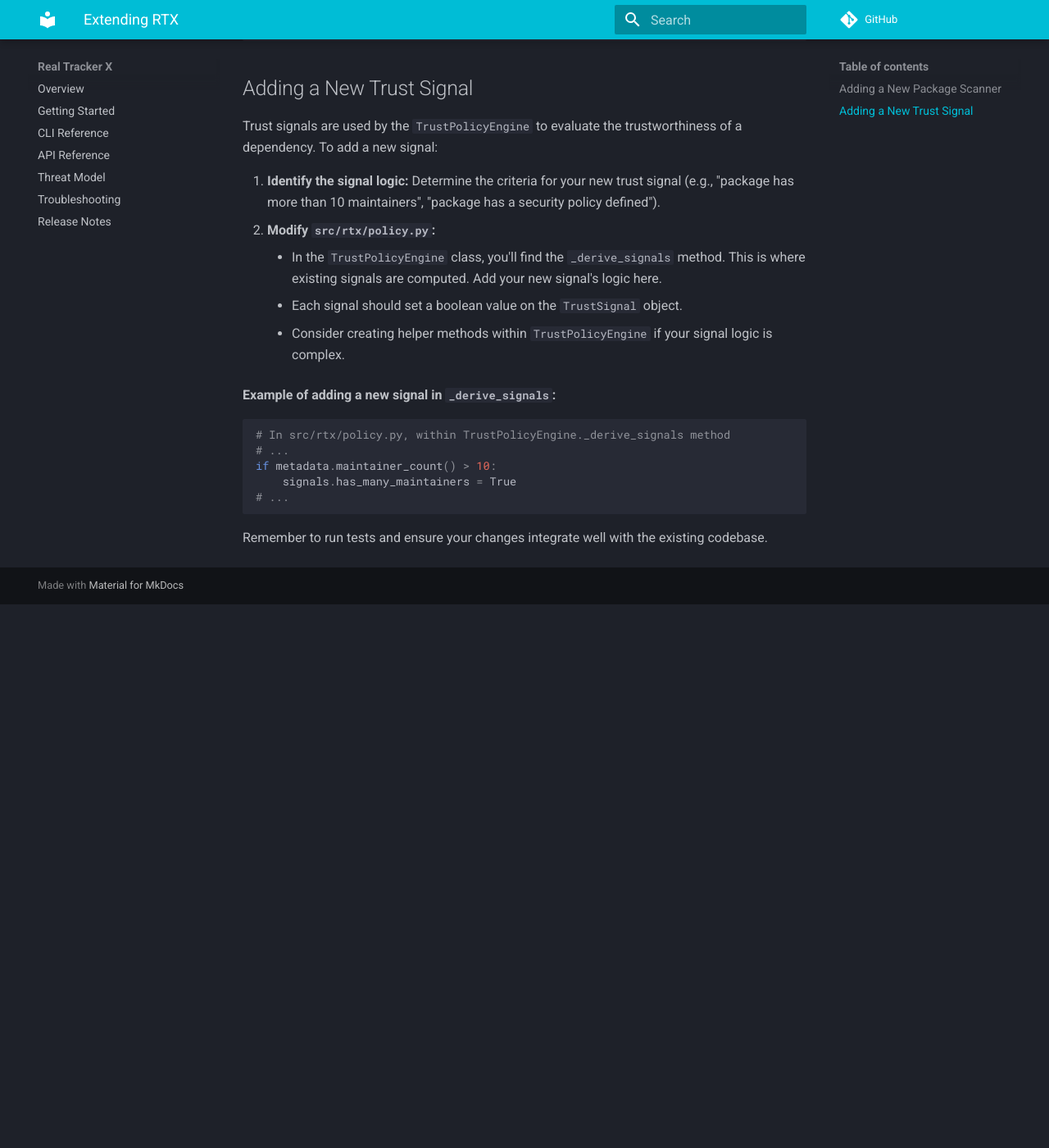
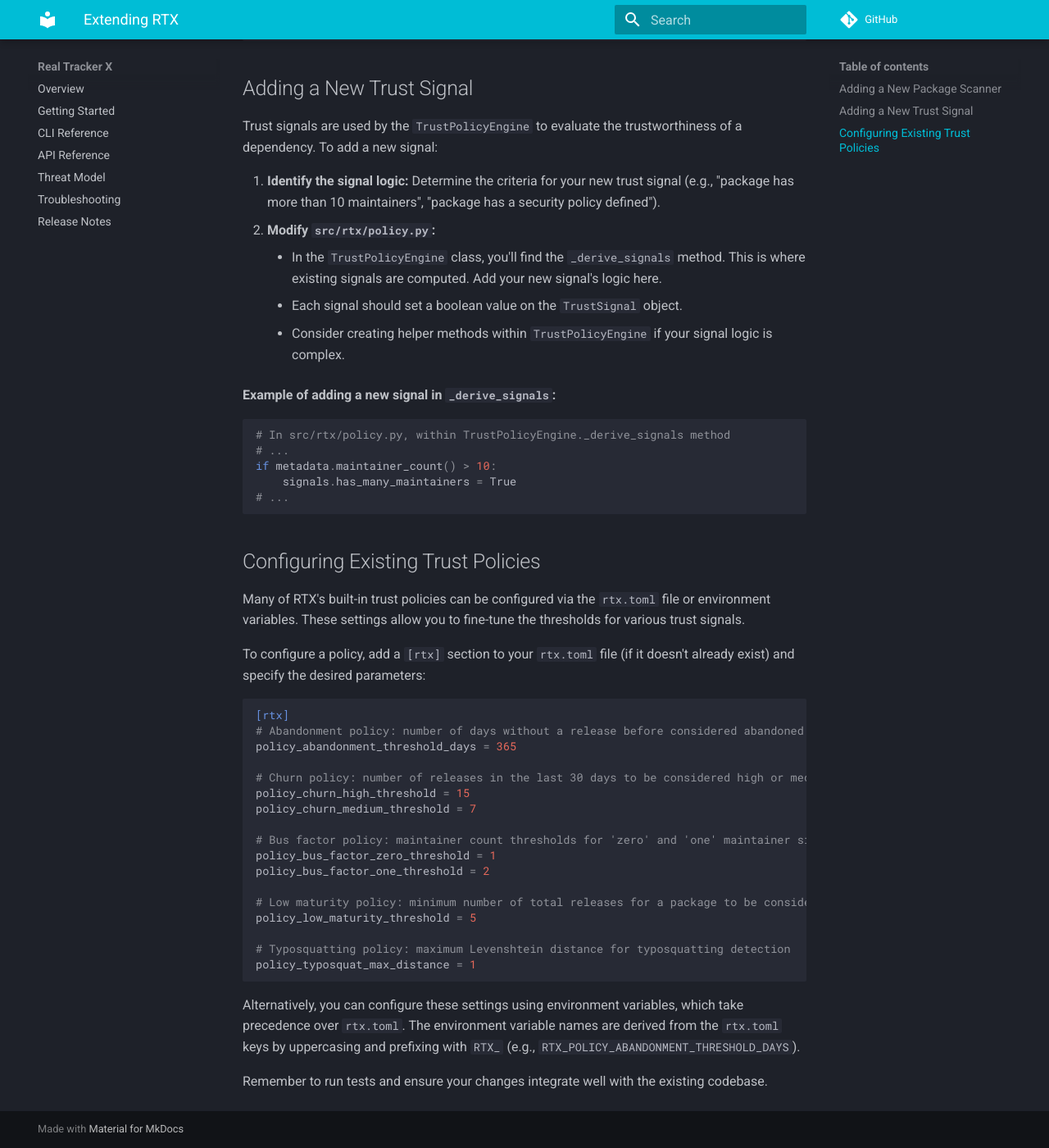
Before and after one commit to afadesigns/rtx, an MkDocs documentation site: the page built from docs/extending.md, in a window 1280 px wide and 1400 px high, scrolled down 1276 px. Shown: the whole window at 82% size. Built offline with MkDocs 1.6.1 and Material for MkDocs 9.7.7, drawn with Linux system fonts in a browser that asks for light colours; comment, search, counter and statistics services are not loaded; before the commit the page ends 2013 px from its top, so only the background shows below that.

Commit message:
docs: update extending.md with policy configuration

````diff
--- a/docs/extending.md
+++ b/docs/extending.md
@@ -62,4 +62,32 @@ if metadata.maintainer_count() > 10:
 # ...
 ```
 
+## Configuring Existing Trust Policies
+
+Many of RTX's built-in trust policies can be configured via the `rtx.toml` file or environment variables. These settings allow you to fine-tune the thresholds for various trust signals.
+
+To configure a policy, add a `[rtx]` section to your `rtx.toml` file (if it doesn't already exist) and specify the desired parameters:
+
+```toml
+[rtx]
+# Abandonment policy: number of days without a release before considered abandoned
+policy_abandonment_threshold_days = 365
+
+# Churn policy: number of releases in the last 30 days to be considered high or medium churn
+policy_churn_high_threshold = 15
+policy_churn_medium_threshold = 7
+
+# Bus factor policy: maintainer count thresholds for 'zero' and 'one' maintainer signals
+policy_bus_factor_zero_threshold = 1
+policy_bus_factor_one_threshold = 2
+
+# Low maturity policy: minimum number of total releases for a package to be considered mature
+policy_low_maturity_threshold = 5
+
+# Typosquatting policy: maximum Levenshtein distance for typosquatting detection
+policy_typosquat_max_distance = 1
+```
+
+Alternatively, you can configure these settings using environment variables, which take precedence over `rtx.toml`. The environment variable names are derived from the `rtx.toml` keys by uppercasing and prefixing with `RTX_` (e.g., `RTX_POLICY_ABANDONMENT_THRESHOLD_DAYS`).
+
 Remember to run tests and ensure your changes integrate well with the existing codebase.
````
